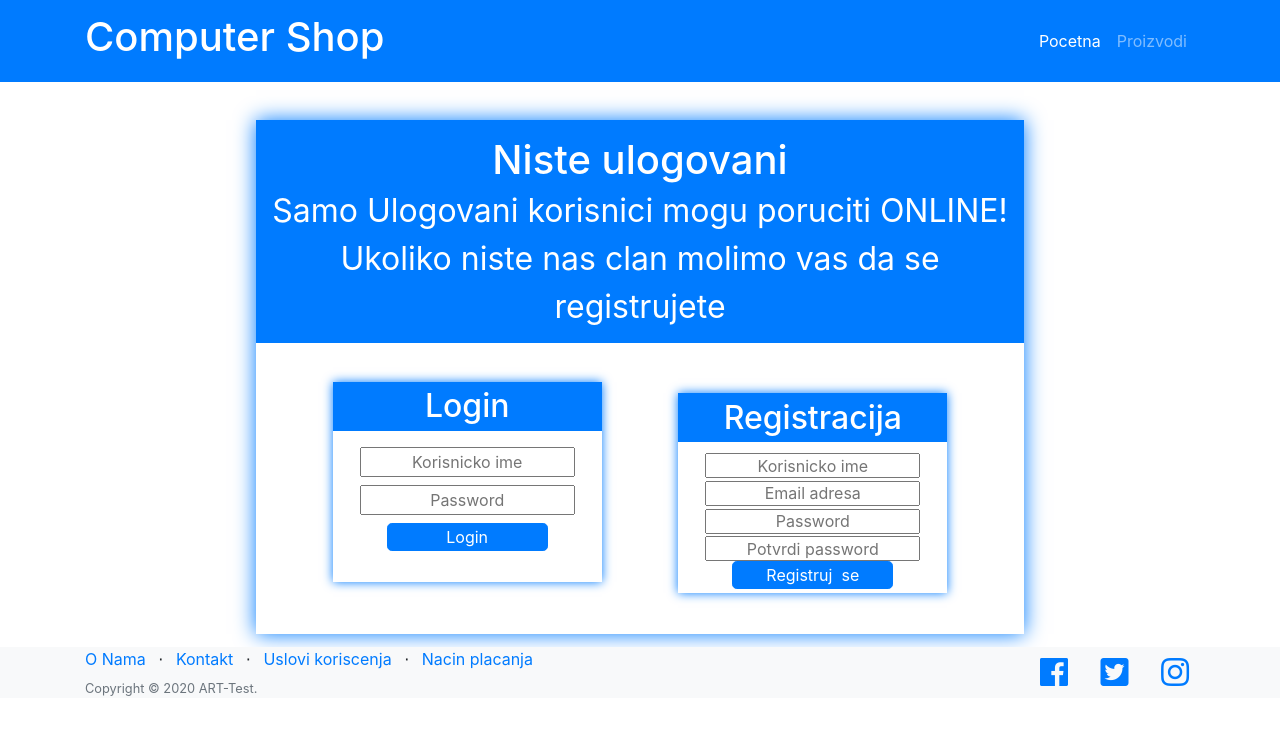
After one commit to spitfirekg/PcShop, a PHP site: page /login-alert.php in a window 1280 px wide. The commit adds this page. Shown: the top 735 px of the page. Run offline with PHP 8.4, Linux system fonts and the light colour scheme; some libraries are stand-ins or nearby versions.

Commit message:
Add login and registe redirect page

```diff
--- a/ComShop/css/style.css
+++ b/ComShop/css/style.css
@@ -5,7 +5,7 @@
   margin-left:4%;
   margin-bottom: 2%;
   border-radius: 0.5em;
-  box-shadow: 0px 0px 15px blue;
+  box-shadow: 0px 0px 15px #007BFF;
 }
 .product-item:hover{
   width: 20%;
@@ -14,7 +14,7 @@
   margin-left: 4%;
   margin-bottom: 2%;
   border-radius: 0.5em;
-  box-shadow: 0px 0px 30px blue;
+  box-shadow: 0px 0px 30px #007BFF;
 }
 .product-image{
   width: 90%;
@@ -55,13 +55,20 @@
   border:1px solid #007BFF;
   border-radius: 0.3em;
 }
+.btnAddAction:active{
+  background-color: #00ffff;
+  color:#0000FF;
+  border:1px solid #007BFF;
+  border-radius: 0.3em;
+  transition: background-color 0.2s;
+}
 
 /*stilovi za cart-item-s*/
 .cart-item-image{
   width: 20%;
 }
 .central-container{
-  box-shadow: 0px 0px 20px blue;
+  box-shadow: 0px 0px 20px #007BFF;
   width: 80%;
   margin-left: 10%;
   margin-top: 1%;
@@ -95,3 +102,185 @@
   border:1px solid #007BFF;
   border-radius: 0.3em;
 }
+.checkout-btn{
+  background-color: #007BFF;
+  border:1px solid #007BFF;
+  border-radius: 0.3em;
+
+}
+.checkout-btn-style{
+  background-color: #007BFF;
+  border:1px solid #007BFF;
+  border-radius: 0.3em;
+  color: white;
+  margin-left: 1%;
+  width: 195px;
+  padding-top: 0.4%;
+  padding-bottom: 0.4%;
+}
+.checkout-btn-style:active{
+  background-color: #007BFF;
+  border:1px solid #007BFF;
+  border-radius: 0.3em;
+  color: #0000FF;
+  margin-left: 1%;
+  width: 195px;
+  padding-top: 0.4%;
+  padding-bottom: 0.4%;
+  background-color: #00ffff;
+  color:#0000FF;
+  transition: background-color 0.2s;
+}
+.checkout-form{
+  border:1px solid blue;
+  width: 60%;
+  margin-left: 20%;
+  margin-top: 1%;
+  margin-bottom: 1%;
+}
+.checkout-form-header{
+  text-align: center;
+  background-color: #007BFF;
+  color:white;
+}
+.checkout-name{
+  width: 35%;
+  margin-left: 10%;
+  margin-top: 2%;
+  margin-bottom: 2%;
+  text-align: center;
+
+}
+.checkout-button{
+  background-color: #007BFF;
+  color:white;
+  margin-left: 80%;
+  margin-bottom: 2%;
+  width: 87px;
+  border: 1px solid #007BFF;
+  border-radius: 0.3em;
+}
+.checkout-button:active{
+  background-color: #00ffff;
+  color:#0000FF;
+  margin-left: 80%;
+  margin-bottom: 2%;
+  width: 87px;
+  border: 1px solid #007BFF;
+  border-radius: 0.3em;
+  transition: background-color 0.2s;
+}
+.container-alert{
+  width: 60%;
+  margin-left: 20%;
+  margin-top: 1%;
+  margin-bottom: 1%;
+  padding-bottom: 2%;
+  box-shadow: 0px 0px 20px  #007BFF;
+}
+.login-btn-div{
+  box-shadow:0px 0px 10px #007BFF;
+  width: 35%;
+  height: 200px;
+  margin-left: 10%;
+  margin-bottom: 2%;
+}
+.login-btn-div:hover{
+  box-shadow:0px 0px 35px #007BFF;
+  width: 36%;
+  height: 200px;
+  margin-left: 9.5%;
+  margin-bottom: 2%;
+  transition: box-shadow 0.7s;
+}
+.register-btn-div{
+  width: 35%;
+  height: 200px;
+  margin-left: 55%;
+  margin-bottom: 2%;
+  margin-top: -26.5%;
+  box-shadow: 0px 0px 10px #007BFF;
+}
+.register-btn-div:hover{
+  width: 36%;
+  height: 200px;
+  margin-left: 54.5%;
+  margin-bottom: 2%;
+  margin-top: -26.5%;
+  box-shadow: 0px 0px 35px #007BFF;
+  transition: box-shadow 0.7s;
+}
+.login-header{
+  text-align: center;
+  background-color: #007BFF;
+  color:white;
+  padding:2%;
+}
+.login-input{
+  width: 80%;
+  margin-left: 10%;
+  margin-top: 3%;
+  text-align: center;
+}
+.login-btn{
+  width: 60%;
+  margin-left: 20%;
+  margin-top: 3%;
+  background-color: #007BFF;
+  color: white;
+  border:1px solid #007BFF;
+  border-radius: 0.3em;
+}
+.login-btn:active{
+  width: 60%;
+  margin-left: 20%;
+  margin-top: 3%;
+  background-color: #00ffff;
+  color:#0000FF;
+  border:1px solid #007BFF;
+  border-radius: 0.3em;
+}
+.register-input{
+  width: 80%;
+  height: 25px;
+  margin-left: 10%;
+  margin-top: 1%;
+  text-align: center;
+}
+.register-button{
+  background-color: #007BFF;
+  color: white;
+  width: 60%;
+  border:1px solid #007BFF;
+  border-radius: 0.3em;
+  margin-left: 20%;
+}
+.register-button:active{
+  background-color: #00ffff;
+  color:#0000FF;
+  width: 60%;
+  border:1px solid #007BFF;
+  border-radius: 0.3em;
+  margin-left: 20%;
+}
+.total-price{
+  background-color: rgba(0, 123, 255,0.2);
+  padding-top: 5%;
+  padding-bottom: 6.5%;
+  padding-left: 4%;
+  padding-right: 4%;
+}
+.total-price-text{
+  background-color: rgba(0, 123, 255,0.2);
+  padding-top: 3%;
+  padding-bottom: 3%;
+  padding-left: 4%;
+  padding-right: 4%;
+}
+.total-price-qty{
+  background-color: rgba(0, 123, 255,0.2);
+  padding-top: 25%;
+  padding-bottom: 25%;
+  padding-left: 20%;
+  padding-right: 20%;
+}
--- /dev/null
+++ b/ComShop/login-alert.php
@@ -0,0 +1,30 @@
+<?php include 'templates/header.php'; ?>
+
+<div class="container-alert">
+  <h1 style="text-align:center;margin-top:5%;margin-bottom:5%;padding-top:2%;padding-bottom:2%;
+             background-color:#007BFF;color:white;">Niste ulogovani<br>
+             <small>Samo Ulogovani korisnici mogu poruciti ONLINE!</small><br>
+             <small>Ukoliko niste nas clan molimo vas da se registrujete</small></h1>
+
+
+  <div class="login-btn-div">
+    <h2 class="login-header">Login</h2>
+    <input type="text" name="username" placeholder="Korisnicko ime" class="login-input"><br>
+    <input type="password" name="password" placeholder="Password" class="login-input"><br>
+    <input type="submit" name="login" value="Login" class="login-btn">
+  </div>
+
+  <div class="register-btn-div">
+    <h2 class="login-header">Registracija</h2>
+    <input type="text" name="username" placeholder="Korisnicko ime" class="register-input"><br>
+    <input type="email" name="email" placeholder="Email adresa" class="register-input"><br>
+    <input type="password" name="password1" placeholder="Password" class="register-input"><br>
+    <input type="password" name="password2" placeholder="Potvrdi password" class="register-input"><br>
+    <input type="submit" name="register" value="Registruj  se" class="register-button">
+
+  </div>
+
+</div>
+
+
+<?php include 'templates/footer.php'; ?>
--- a/ComShop/templates/footer.php
+++ b/ComShop/templates/footer.php
@@ -13,7 +13,7 @@
             </li>
             <li class="list-inline-item">&sdot;</li>
             <li class="list-inline-item">
-              <a href="#">Uslovi korscenja</a>
+              <a href="#">Uslovi koriscenja</a>
             </li>
             <li class="list-inline-item">&sdot;</li>
             <li class="list-inline-item">
```
Also changed, not shown: ComShop/cart.php (+13 -4 lines), ComShop/checkout.php (added, +15 -0 lines), ComShop/class/products.php (added, +24 -0 lines).
